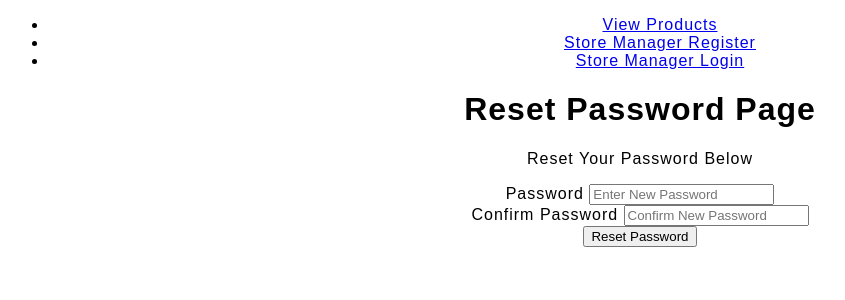
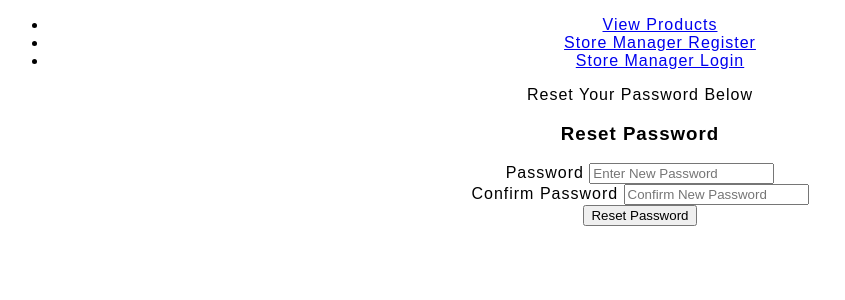
Before and after one commit to sabin2000pro/DEStore, a React (Create React App) app in the folder frontend/: page /passwordreset/1 in a window 1280 px wide. Shown: the top 300 px of the page, without its empty margins (0-845 px from the left). Built offline with nearby package versions, Linux system fonts and the light colour scheme.

Commit message:
Finished adding reset password function

```diff
--- a/frontend/src/pages/ResetPasswordPage.js
+++ b/frontend/src/pages/ResetPasswordPage.js
@@ -42,11 +42,19 @@ const ResetPasswordPage = ({match}) => { // Reset Password Page Component
 
     return (
         <div>
-            <h1>Reset Password Page </h1>
-
             <p>Reset Your Password Below</p>
 
             <form onSubmit = {resetPasswordHandler}>
+
+            <h3 style = {{fontFamily: "Arial"}}>Reset Password</h3>
+
+            {error && <span>{error} </span>}
+
+            {success && (
+            <span>
+            {success} <Link to="/login">Login</Link>
+            </span>
+            )}
 
                 <div>
                     <label for = "password">Password </label>
```
